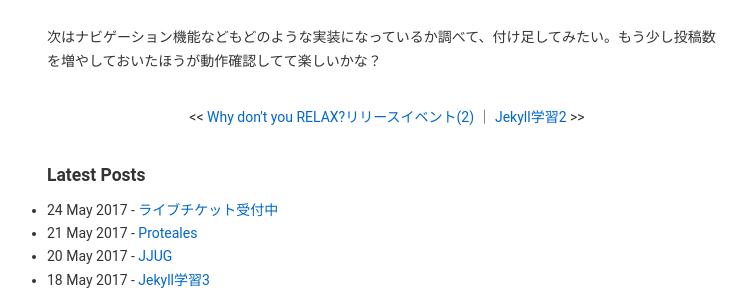
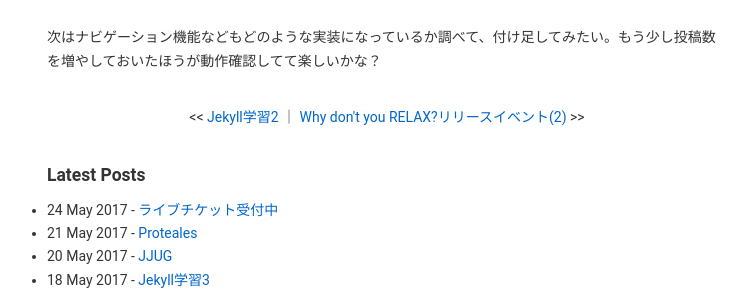
Before and after one commit to yunelumbot/test-site, a Jekyll site: the page built from _posts/2017-05/2017-05-12-underconstruction.md, in a window 1280 px wide. Shown: the part 162-457 px from the top of the page, without its empty margins (253-1000 px from the left). Built offline with Jekyll 4.4.1, drawn with Linux system fonts in a browser that asks for light colours; part of the change alters nothing that is shown.

Commit message:
footerを修正

```diff
--- a/_includes/footer.html
+++ b/_includes/footer.html
@@ -1,12 +1,12 @@
 <p>
-    {% if page.previous %}
-        &lt;&lt; <a href="{{ site.baseurl }}{{ page.previous.url }}">{{ page.previous.title }}</a>
+    {% if page.next %}
+        &lt;&lt; <a href="{{ site.baseurl }}{{ page.next.url }}">{{ page.next.title }}</a>
     {% endif %}
     {% if page.previous and page.next %}
         ｜
     {% endif %}
-    {% if page.next %}
-        <a href="{{ site.baseurl }}{{ page.next.url }}">{{ page.next.title }}</a> &gt;&gt;
+    {% if page.previous %}
+        <a href="{{ site.baseurl }}{{ page.previous.url }}">{{ page.previous.title }}</a> &gt;&gt;
     {% endif %}
 </p>
 <h3>Latest Posts</h3>
```
